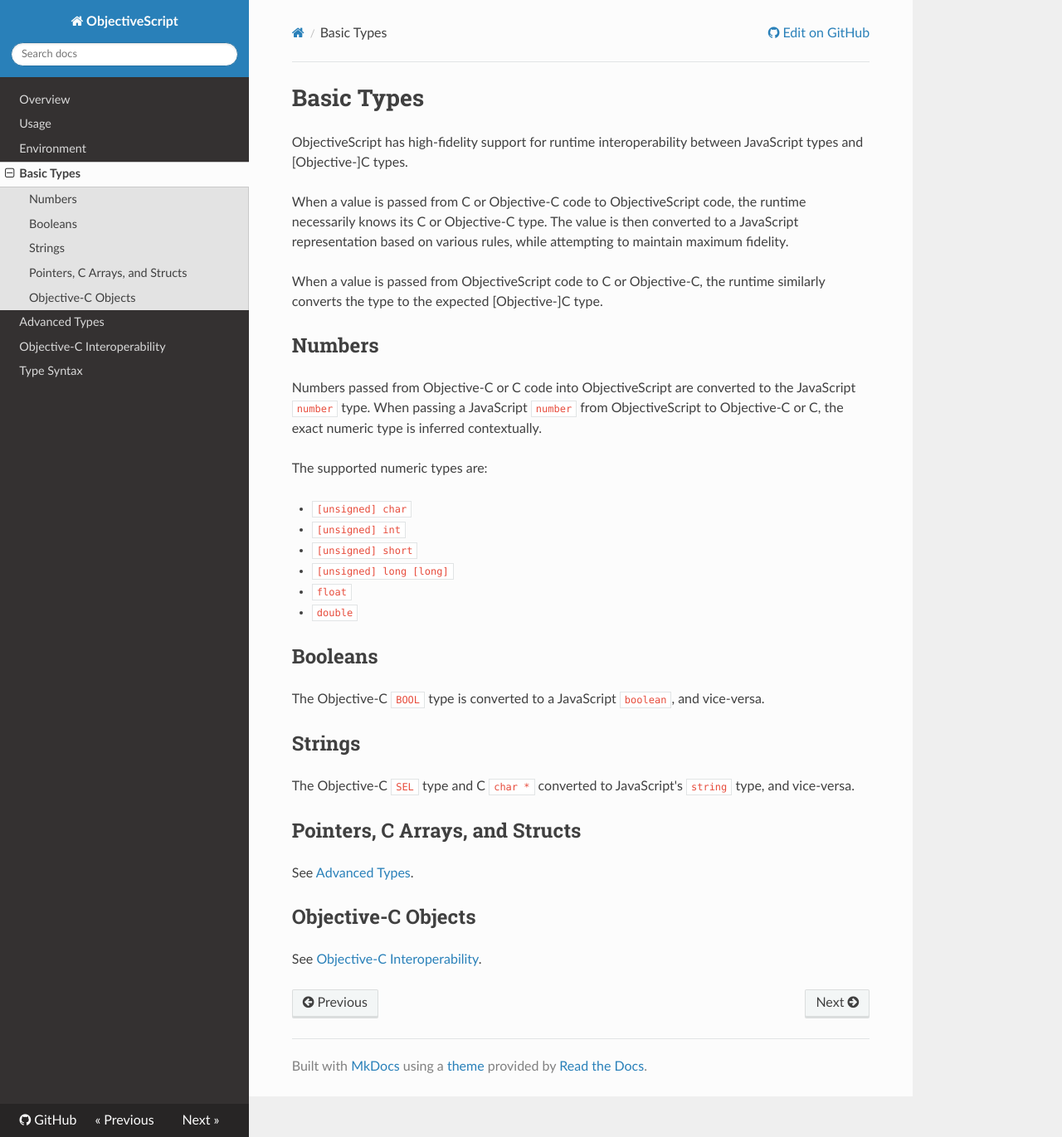
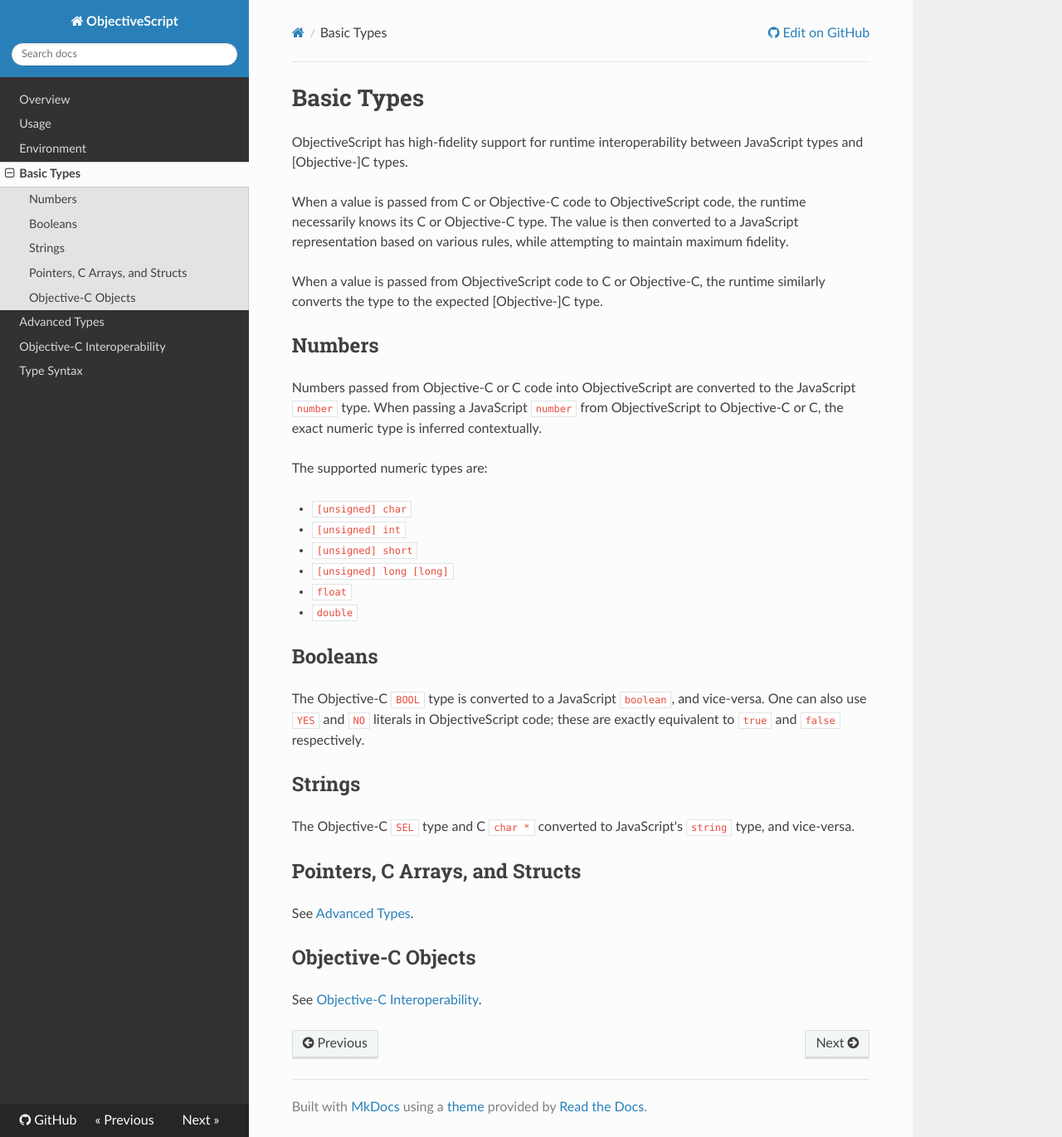
Before and after one commit to SuperchargeApp/objs-docs, an MkDocs documentation site: the page built from docs/basic-types.md, in a window 1280 px wide and 1371 px high. Shown: the whole window at 83% size. Built offline with MkDocs 1.6.1, drawn with Linux system fonts in a browser that asks for light colours; nearby versions of some CDN libraries.

Commit message:
Document YES and NO literals

```diff
--- a/docs/basic-types.md
+++ b/docs/basic-types.md
@@ -21,7 +21,7 @@
 
 ## Booleans
 
-The Objective-C `BOOL` type is converted to a JavaScript `boolean`, and vice-versa.
+The Objective-C `BOOL` type is converted to a JavaScript `boolean`, and vice-versa. One can also use `YES` and `NO` literals in ObjectiveScript code; these are exactly equivalent to `true` and `false` respectively.
 
 ## Strings
 
```
